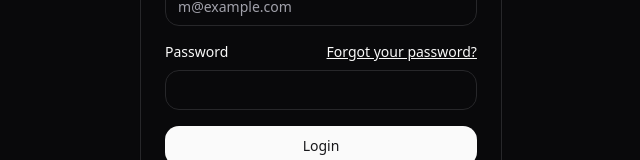
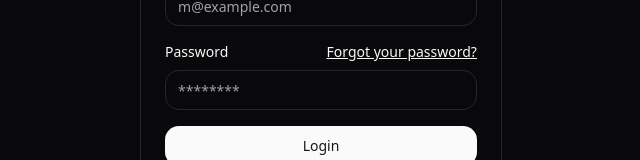
Before and after one commit to T4ng40/nextjs_auth_v5, a Next.js app: page /login in a window 1280 px wide. Shown: the part 330-490 px from the top of the page, without its empty margins (319-959 px from the left). Built offline with nearby package versions, Linux system fonts and the light colour scheme.

Commit message:
Add Google authentication support and update login form

```diff
--- a/src/app/login/page.tsx
+++ b/src/app/login/page.tsx
@@ -34,9 +34,18 @@ export default function Page() {
       throw error;
     }
   }
+
+  async function googleLoginAction() {
+    "use server";
+
+    await signIn("google");
+  }
   return (
     <div className="flex h-screen w-full items-center justify-center px-4">
-      <LoginForm loginAction={loginAction} />
+      <LoginForm
+        loginAction={loginAction}
+        googleLoginAction={googleLoginAction}
+      />
     </div>
   );
 }
--- a/src/components/login-form.tsx
+++ b/src/components/login-form.tsx
@@ -16,9 +16,10 @@ import { useActionState } from "react";
 import { toast } from "sonner";
 interface ILoginFormProps {
   loginAction: (formData: FormData) => Promise<void | { error: string }>;
+  googleLoginAction: () => Promise<void>;
 }
 
-export function LoginForm({ loginAction }: ILoginFormProps) {
+export function LoginForm({ loginAction, googleLoginAction }: ILoginFormProps) {
   const [, dispatchAction, isPending] = useActionState(
     async (_previousData: any, formData: FormData) => {
       const response = await loginAction(formData);
@@ -57,13 +58,25 @@ export function LoginForm({ loginAction }: ILoginFormProps) {
                 Forgot your password?
               </Link>
             </div>
-            <Input name="password" id="password" type="password" required />
+            <Input
+              name="password"
+              id="password"
+              placeholder="********"
+              autoComplete="current-password"
+              type="password"
+              required
+            />
           </div>
           <Button type="submit" disabled={isPending} className="w-full">
             {isPending && <Loader2Icon className="animate-spin mr-2 h-5 w-5" />}
             Login
           </Button>
-          <Button variant="outline" className="w-full" type="button">
+          <Button
+            variant="outline"
+            className="w-full"
+            type="button"
+            onClick={googleLoginAction}
+          >
             Login with Google
           </Button>
         </form>
--- a/src/lib/auth.ts
+++ b/src/lib/auth.ts
@@ -2,6 +2,7 @@ import { loginSchema } from "@/schemas/loginSchema";
 import { compare } from "bcryptjs";
 import NextAuth from "next-auth";
 import Credentials from "next-auth/providers/credentials";
+import Google from "next-auth/providers/google";
 import { z } from "zod";
 import { db } from "./db";
 
@@ -15,6 +16,7 @@ export const { auth, signIn, signOut, handlers } = NextAuth({
     strategy: "jwt",
   },
   providers: [
+    Google,
     Credentials({
       authorize: async (credentials) => {
         const { success, data } = loginSchema.safeParse(credentials);
```
Also changed, not shown: 1 other file (tests, documents, lock files or other folders).
